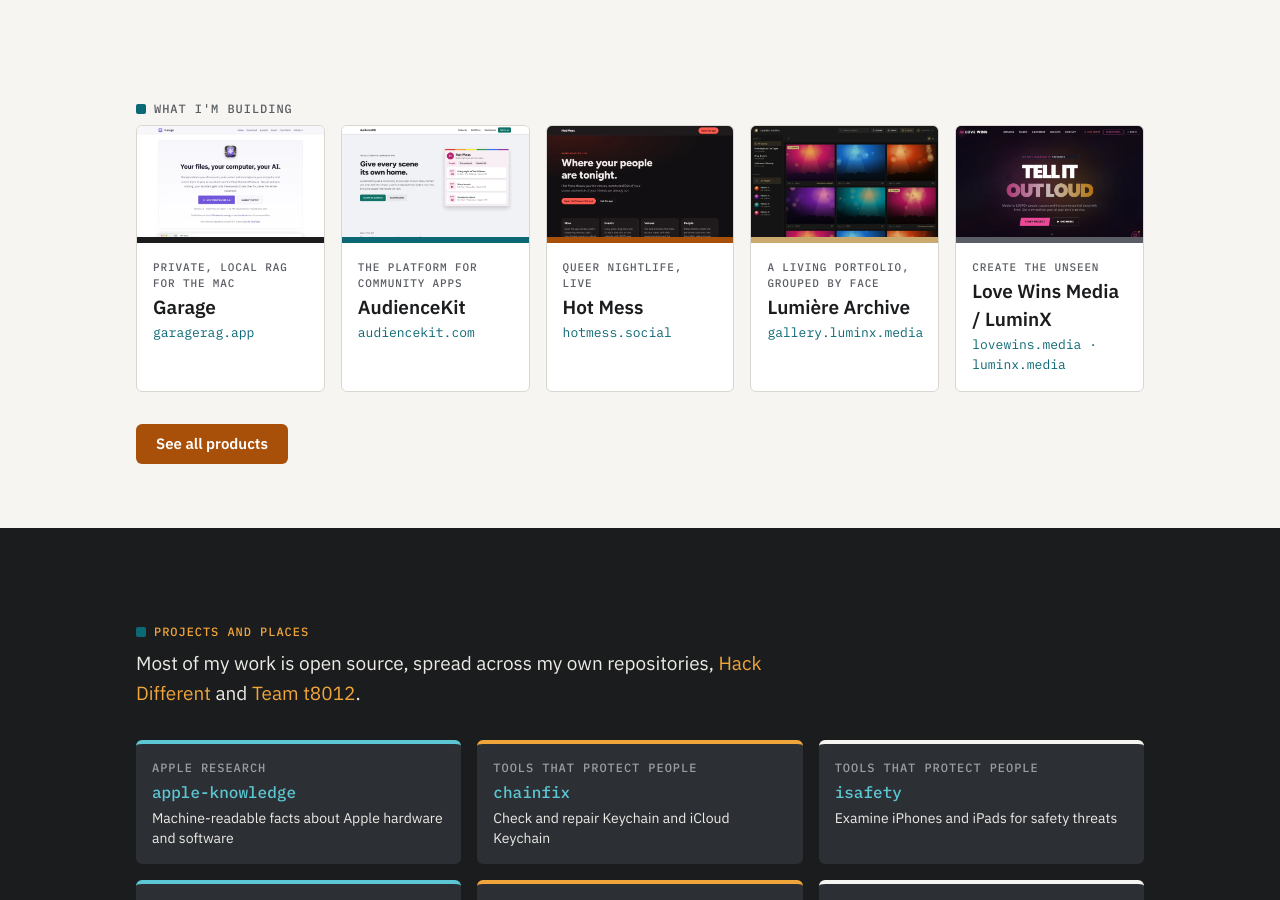
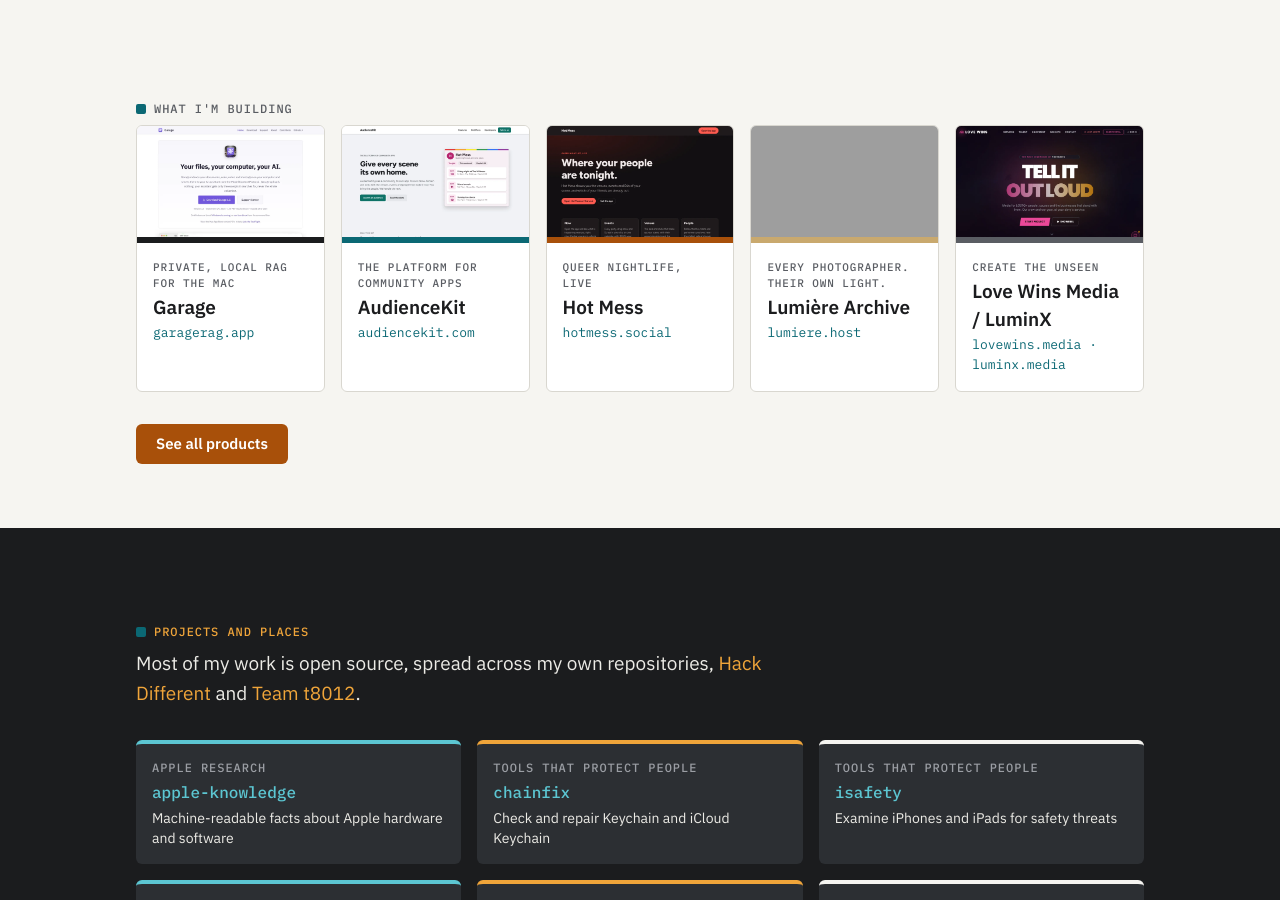
Before and after one commit to rickmark/rickmark_me, a Jekyll site: the page built from index.html, in a window 1280 px wide and 900 px high, scrolled down 1551 px. Built offline with Jekyll 4.4.1, drawn with Linux system fonts in a browser that asks for light colours; some of the changed text lies outside the part shown; grey boxes are pictures that could not be loaded.

Commit message:
Describe Lumière Archive from lumiere.host
The entry now points at lumiere.host and describes the platform: a gallery
for every photographer at their own address or domain, with albums and
web, Mac and iPhone/iPad uploads. The lumiere.host screenshot follows.

Co-Authored-By: Claude Opus 5.5 (1M context) <noreply@anthropic.com>
Claude-Session: https://claude.ai/code/session_017yXxmPjkg3dwUnRA515yVf

```diff
--- a/_data/links.yml
+++ b/_data/links.yml
@@ -19,8 +19,8 @@ sites:
     url: https://hotmess.social
     note: Queer nightlife, live
   - name: Lumière Archive
-    url: https://gallery.luminx.media
-    note: A living portfolio, grouped by face
+    url: https://lumiere.host
+    note: Every photographer, their own gallery
   - name: Love Wins Media / LuminX
     url: https://lovewins.media
     note: Cinema, photography, 3D scanning and more
--- a/_data/products.yml
+++ b/_data/products.yml
@@ -111,21 +111,26 @@
 
 - slug: lumiere
   name: Lumière Archive
-  kicker: A living portfolio, grouped by face
-  url: https://gallery.luminx.media
-  domain: gallery.luminx.media
+  kicker: Every photographer. Their own light.
+  url: https://lumiere.host
+  domain: lumiere.host
   colour: gold
   summary: >-
-    Lumière Archive is a photographer's living portfolio: a curated selection of their best work from each event, not
-    every frame they shoot. The people in the photos find themselves through face grouping, without anyone being
-    named, and can order high-quality prints.
+    Lumière gives every photographer a home of their own: a gallery at their own address, with the tools to bring work
+    in from the camera and organize it into albums. Each gallery is a living portfolio of a photographer's best work,
+    where the people in the photos find themselves through face grouping, without anyone being named, and can order
+    high-quality prints.
   facts:
-    - Photographers choose which shots go up, so the gallery stays a portfolio rather than a dump of every frame
+    - One platform for many independent photographers, each with their own gallery and workspace
+    - Every gallery lives at yourname.lumiere.host, or on the photographer's own domain
+    - Photographers choose which shots go up and group them into albums with the details of each shoot
     - Faces are grouped with embeddings in Postgres and pgvector, so nobody has to tag or name anyone
-    - Browse by event or by person, then order a high-quality print
-    - The Lumière Uploader Mac app brings selected shots straight off the camera's SD card, RAW and HEIF included
-    - Each photographer gets their own gallery on their own domain
+    - Browse by album, event or person, then order a high-quality print
+    - Upload on the web, from the macOS companion app straight off the camera card (RAW and HEIF included), or from selected folders on iPhone and iPad
   shots:
+    - src: /assets/images/products/lumiere-host.webp
+      alt: The lumiere.host home page, headed "Every photographer. Their own light." beside an arched landscape photo and a yourname.lumiere.host card
+      caption: lumiere.host
     - src: /assets/images/products/lumiere-gallery.webp
       alt: The Lumière Archive gallery, with events and people in the sidebar beside a grid of photos marked Owned or priced at $1
       caption: gallery.luminx.media
@@ -133,7 +138,11 @@
       alt: The Lumière Archive admin sign-in, with the gold Iris aperture mark and a Continue with Facebook button
       caption: Photographer sign-in
   links:
-    - name: gallery.luminx.media
+    - name: lumiere.host
+      url: https://lumiere.host
+    - name: Find a gallery
+      url: https://lumiere.host/#find-gallery
+    - name: "LuminX's gallery"
       url: https://gallery.luminx.media
     - name: Source on GitHub
       url: https://github.com/lwm-luminx/hedonism_bot
--- a/about.md
+++ b/about.md
@@ -107,7 +107,7 @@ redirect_from:
       <ul class="project-list">
         <li><a href="https://github.com/rickmark/isafety" rel="noopener">isafety</a> <small>2020</small> examines iPhones and iPads for security and safety threats</li>
         <li><a href="https://github.com/rickmark/chainfix" rel="noopener">chainfix</a> <small>2024</small> checks and repairs Keychain and iCloud Keychain</li>
-        <li><a href="{{ '/products/' | relative_url }}#lumiere">Lumière Archive</a> (<a href="https://github.com/lwm-luminx/hedonism_bot" rel="noopener">hedonism_bot</a>) is a living portfolio for photographers, using Postgres, pgvector and embeddings to group faces without naming anyone, so people can find the photos they appear in and order prints</li>
+        <li><a href="{{ '/products/' | relative_url }}#lumiere">Lumière Archive</a> (<a href="https://github.com/lwm-luminx/hedonism_bot" rel="noopener">hedonism_bot</a>) gives every photographer their own gallery at <a href="https://lumiere.host" rel="noopener">lumiere.host</a> or on their own domain, a living portfolio that uses Postgres, pgvector and embeddings to group faces without naming anyone, so people can find the photos they appear in and order prints</li>
         <li><a href="https://github.com/rickmark/meshtastic-map-manager" rel="noopener">meshtastic-map-manager</a> manages Meshtastic map data</li>
       </ul>
     </div>
```
